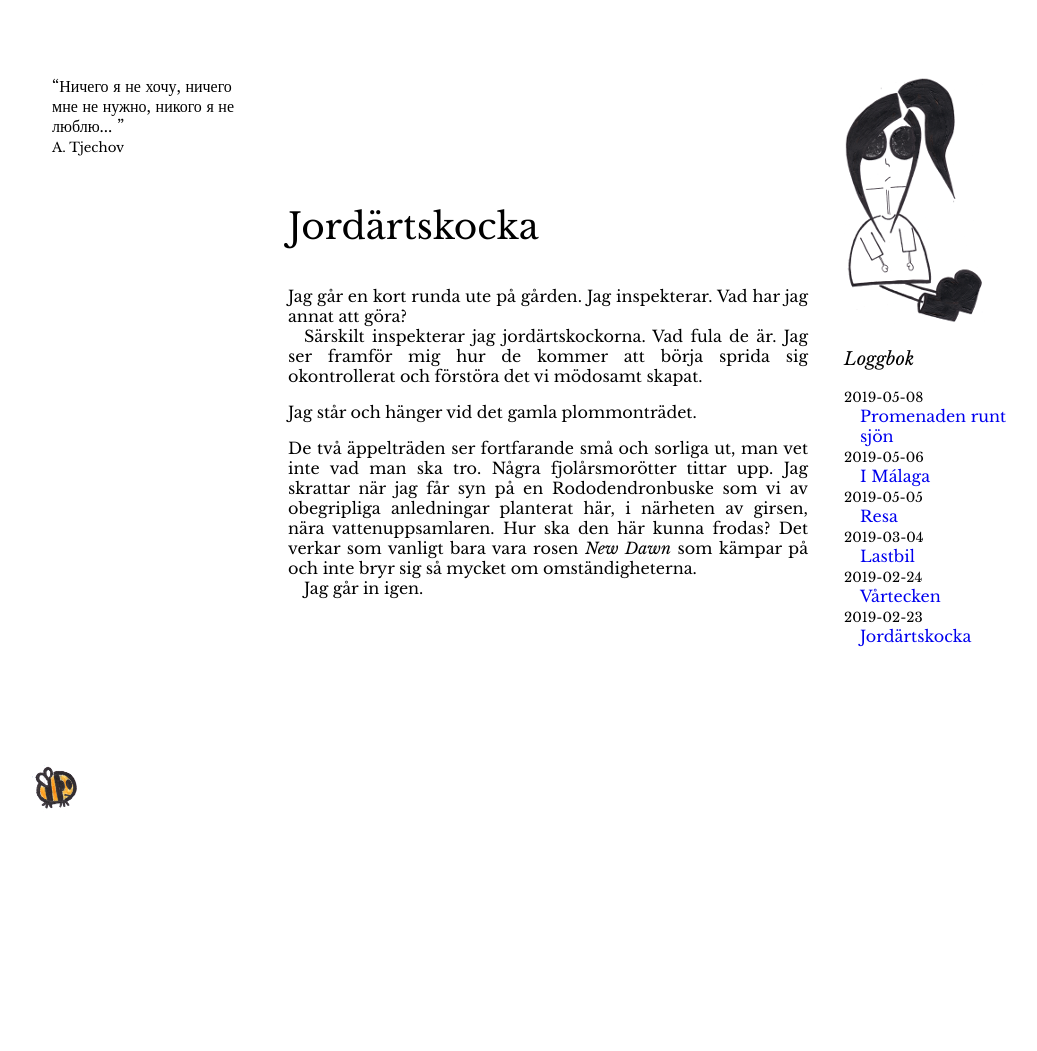
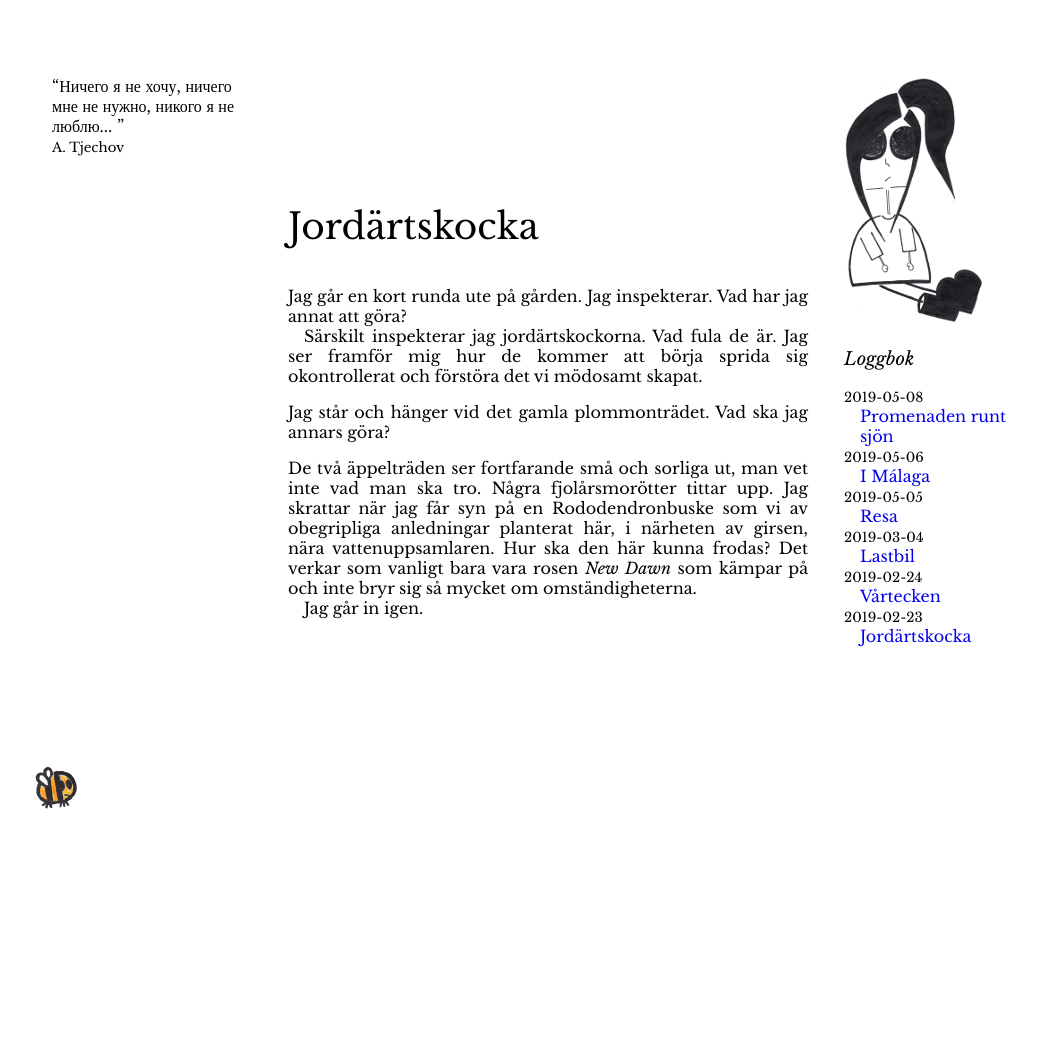
Before and after one commit to amandasandberg/amandasandberg.github.io, a Jekyll site: the page built from _posts/2019-02-23-jordarta.md, in a window 1280 px wide. Shown: the whole page, without its empty margins (92-1129 px from the left). Built offline with Jekyll 4.4.1, drawn with Linux system fonts in a browser that asks for light colours.

Commit message:
Update 2019-02-23-jordarta.md

```diff
--- a/_posts/2019-02-23-jordarta.md
+++ b/_posts/2019-02-23-jordarta.md
@@ -8,7 +8,7 @@ Vad har jag annat att göra?
 <span>Särskilt inspekterar jag jordärtskockorna. Vad fula de är.
 Jag ser framför mig hur de kommer att börja sprida sig okontrollerat och förstöra det vi mödosamt skapat.</span>
 
-Jag står och hänger vid det gamla plommonträdet.
+Jag står och hänger vid det gamla plommonträdet. Vad ska jag annars göra?
 
 De två äppelträden ser fortfarande små och sorliga ut, man vet inte vad man ska tro. Några fjolårsmorötter tittar upp. Jag skrattar när jag får syn på en Rododendronbuske som vi av obegripliga anledningar planterat här, i närheten av girsen, nära vattenuppsamlaren. Hur ska den här kunna frodas?
  Det verkar som vanligt bara vara rosen _New Dawn_ som kämpar på och inte bryr sig så mycket om omständigheterna.
```
